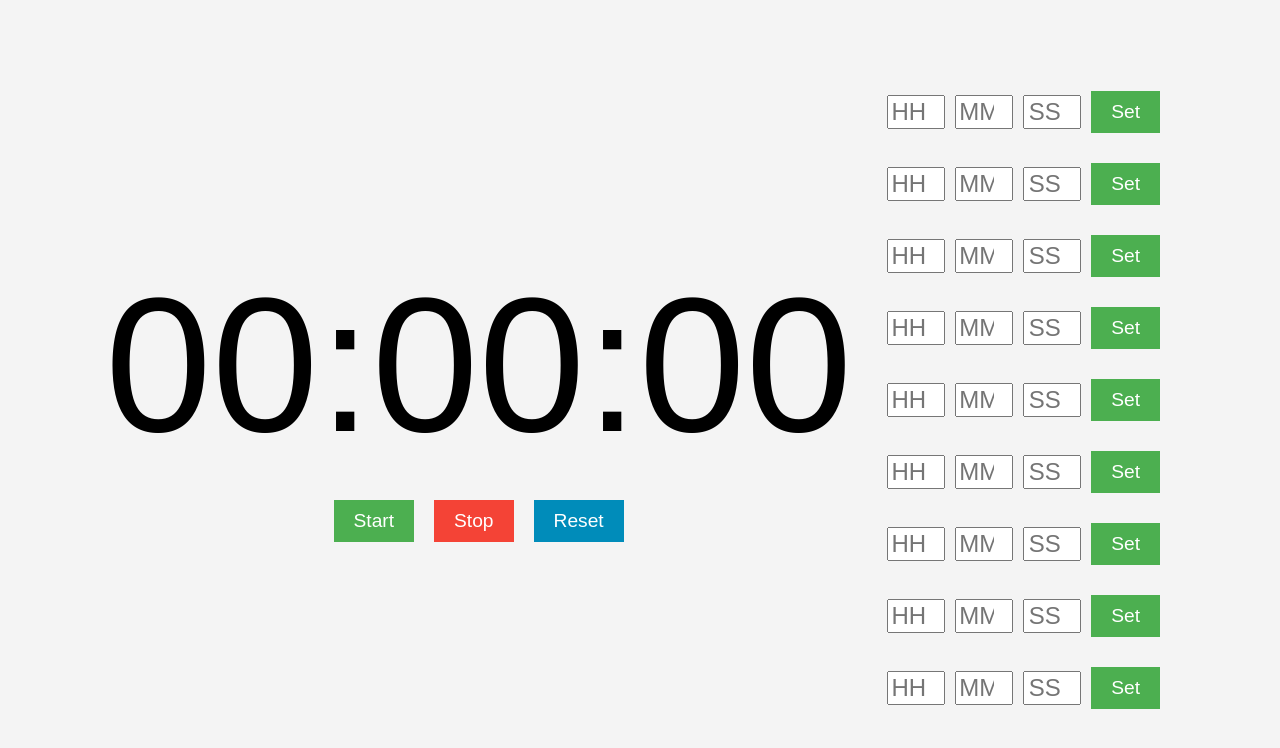
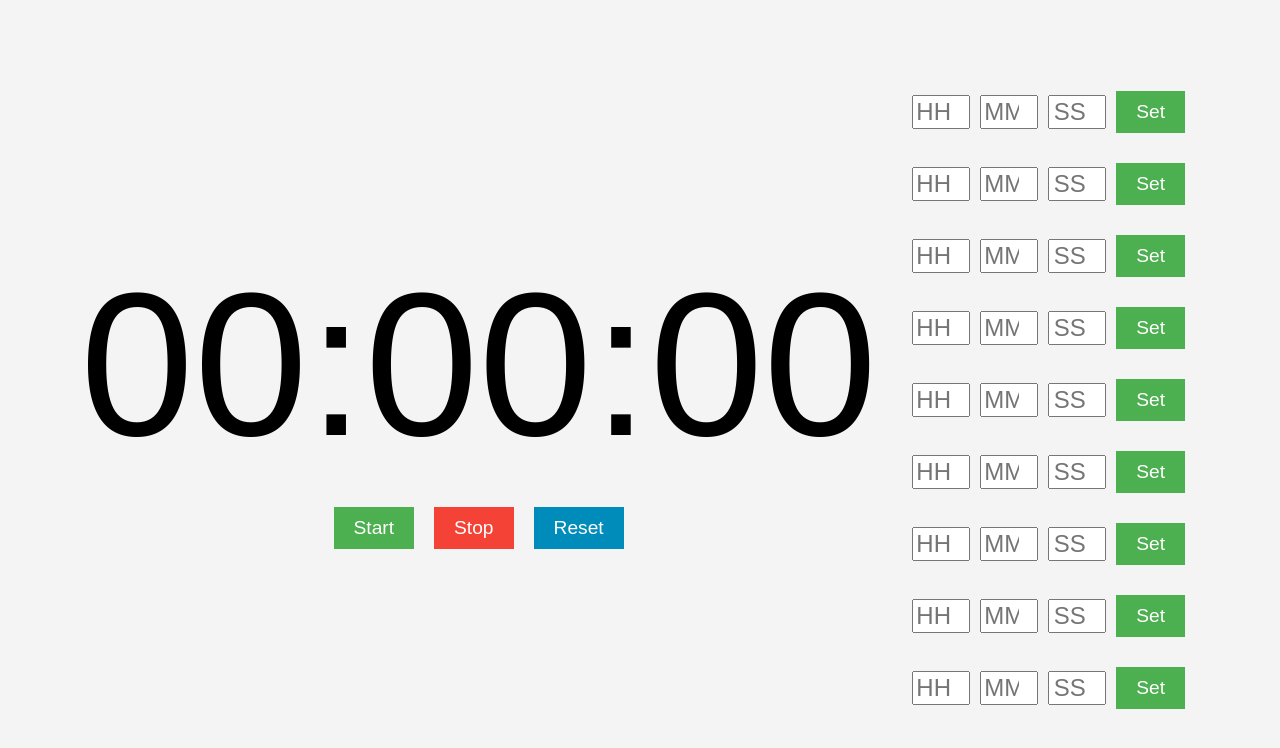
Before and after one commit to kuangj1/timer, a plain HTML site: page index.html in a window 1280 px wide. Drawn offline with Linux system fonts and the light colour scheme.

Commit message:
modified:   styles.css

```diff
--- a/styles.css
+++ b/styles.css
@@ -24,7 +24,7 @@ html, body {
 }
 
 #time {
-    font-size: 15vw;
+    font-size: 16vw;
     margin-bottom: 20px;
     width: 100%;
     text-align: center;
```
